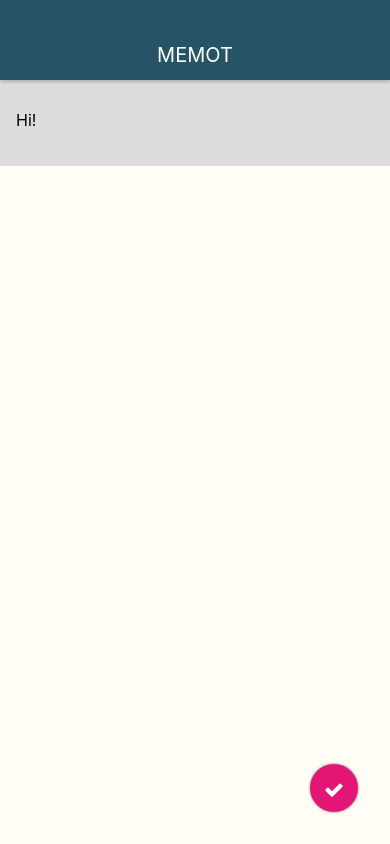
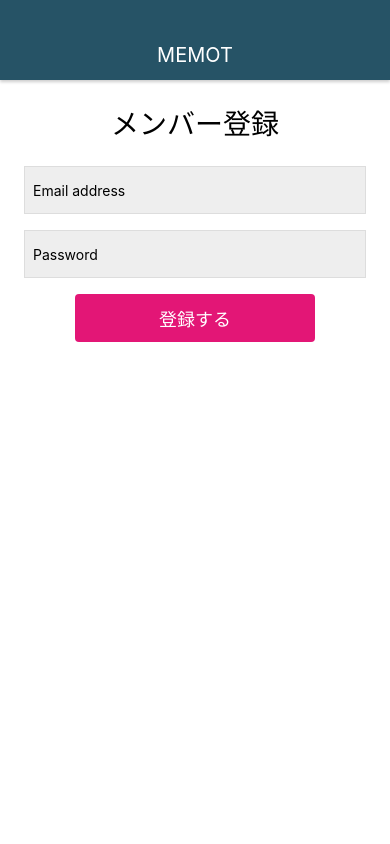
Before and after one commit to yasuda-shoyo/React-Native-MemoApp, a React Native app: screen / in a window 390 px wide. Built offline with nearby package versions, Linux system fonts and the light colour scheme.

Commit message:
create loginScreen and SignupScreen

```diff
--- a/App.js
+++ b/App.js
@@ -2,13 +2,13 @@
 import { StyleSheet, View } from 'react-native';
 
 import Appbar from './src/components/Appbar';
-import MemoEditScreen from './src/screens/MemoEditScreen';
+import SignupScreen from './src/screens/SignupScreen';
 
 export default function App() {
     return (
         <View style={styles.container}>
             <Appbar />
-            <MemoEditScreen />
+            <SignupScreen />
         </View>
     );
 }
--- /dev/null
+++ b/src/screens/SignupScreen.js
@@ -0,0 +1,60 @@
+import React from 'react';
+import { StyleSheet, View, TextInput, TouchableHighlight, Text } from 'react-native';
+
+class SignupScreen extends React.Component {
+    render() {
+        return(
+            <View style={styles.container}>
+                <Text style={styles.title}>
+                    メンバー登録
+                </Text>
+
+                <TextInput style={styles.input} value="Email address" />
+                <TextInput style={styles.input} value="Password" />
+                <TouchableHighlight style={styles.button} onPress={() => {}} underlayColor="#c70f66">
+                    <Text style={styles.buttonTitle}>
+                        登録する
+                    </Text>
+                </TouchableHighlight>
+
+            </View>
+        );
+    }
+}
+
+const styles = StyleSheet.create({
+    container: {
+        flex: 1,
+        width: '100%',
+        padding: 24,
+        backgroundColor: '#fff',
+    },
+    input: {
+        backgroundColor: '#eee',
+        height: 48,
+        marginBottom: 16,
+        borderWidth: 1,
+        borderColor: '#ddd',
+        padding: 8,
+    },
+    title: {
+        fontSize: 28,
+        alignSelf: 'center',
+        marginBottom: 24,
+    },
+    button: {
+        backgroundColor:'#e31676',
+        height: 48,
+        borderRadius: 4,
+        justifyContent: 'center',
+        alignItems: 'center',
+        width: '70%',
+        alignSelf: 'center',
+    },
+    buttonTitle: {
+        color: '#fff',
+        fontSize: 18,
+    },
+});
+
+export default SignupScreen;
```
Also changed, not shown: src/screens/LoginScreen.js (added, +60 -0 lines).
